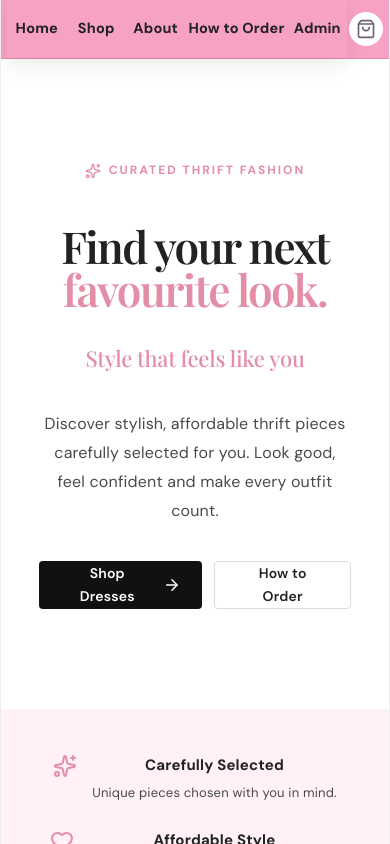
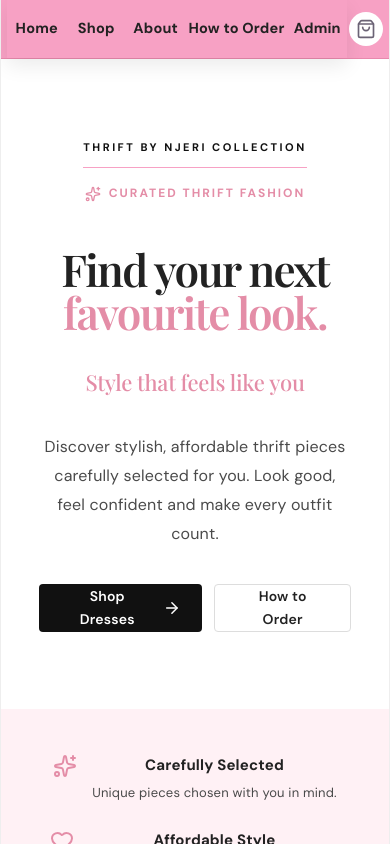
Before and after one commit to wilsonmuriithiwangu-boop/thrift-by-njeri, a React (Vite) app: page / in a window 390 px wide. Shown: the top 844 px of the page. Built offline with nearby package versions, Linux system fonts and the light colour scheme; no server answers; the database is empty.

Commit message:
updated website

```diff
--- a/src/pages/Home.jsx
+++ b/src/pages/Home.jsx
@@ -42,6 +42,9 @@ return (
   <main>
     <section className="hero">
       <div className="hero-content">
+        <div className="collection-label">
+  THRIFT BY NJERI COLLECTION
+</div>
         <p className="hero-small">
           <Sparkles size={16} />
           CURATED THRIFT FASHION
--- a/src/styles/global.css
+++ b/src/styles/global.css
@@ -3285,3 +3285,22 @@ body {
     font-size: 28px;
   }
 }
+.collection-label {
+  display: inline-block;
+  font-size: 13px;
+  font-weight: 700;
+  letter-spacing: 4px;
+  color: #111;
+  border-bottom: 1px solid #f7a1c4;
+  padding-bottom: 8px;
+  margin-bottom: 18px;
+  text-transform: uppercase;
+}
+
+@media (max-width: 600px) {
+  .collection-label {
+    font-size: 11px;
+    letter-spacing: 2.5px;
+    margin-bottom: 14px;
+  }
+}
```
